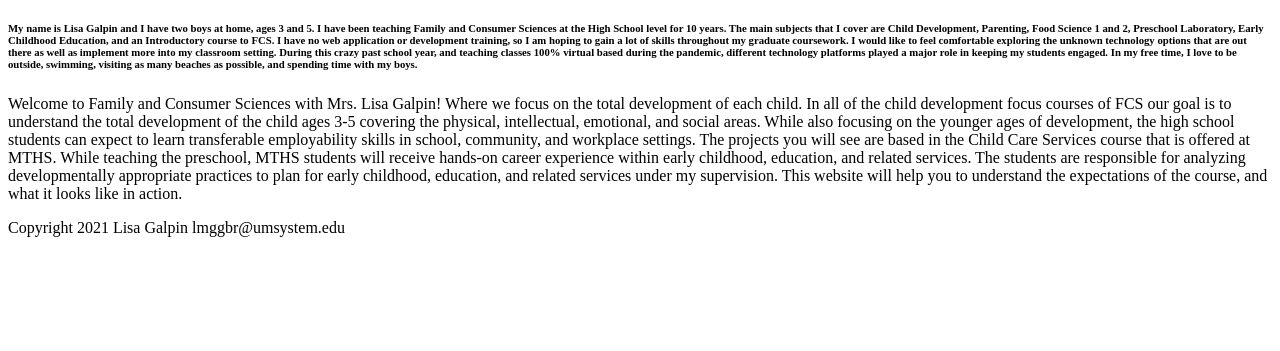
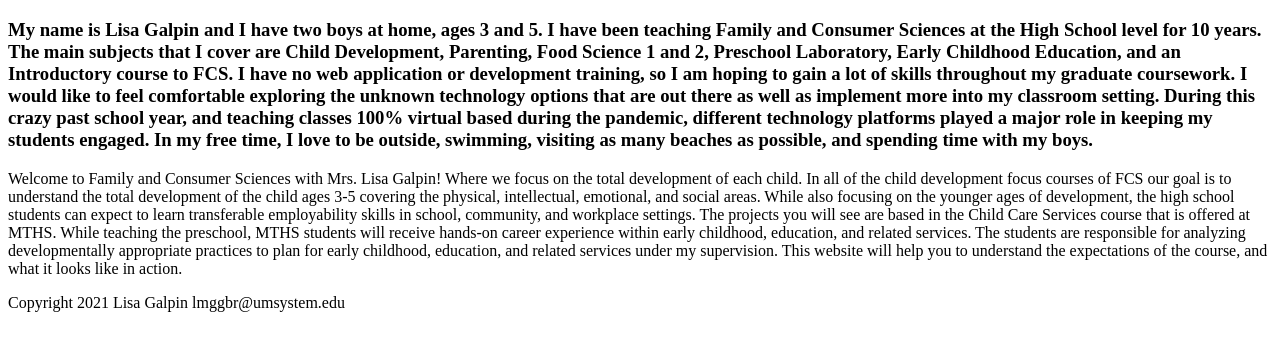
Before and after one commit to Lisag21/Lisag21.github.io, a plain HTML site: page islt_7310/index.html in a window 1280 px wide. Shown: the part 61-412 px from the top of the page. Drawn offline with Linux system fonts and the light colour scheme.

Commit message:
Update index.html

```diff
--- a/islt_7310/index.html
+++ b/islt_7310/index.html
@@ -7,7 +7,7 @@
 <body>
 <header><h1>Welcome to Lisa Galpins Website</h1></header>
     <nav></nav>
-<main><h6>My name is Lisa Galpin and I have two boys at home, ages 3 and 5. I have been teaching Family and Consumer Sciences at the High School level for 10 years. The main subjects that I cover are Child Development, Parenting, Food Science 1 and 2, Preschool Laboratory, Early Childhood Education, and an Introductory course to FCS. I have no web application or development training, so I am hoping to gain a lot of skills throughout my graduate coursework. I would like to feel comfortable exploring the unknown technology options that are out there as well as implement more into my classroom setting. During this crazy past school year, and teaching classes 100% virtual based during the pandemic, different technology platforms played a major role in keeping my students engaged. In my free time, I love to be outside, swimming, visiting as many beaches as possible, and spending time with my boys.</h6>
+<main><h3>My name is Lisa Galpin and I have two boys at home, ages 3 and 5. I have been teaching Family and Consumer Sciences at the High School level for 10 years. The main subjects that I cover are Child Development, Parenting, Food Science 1 and 2, Preschool Laboratory, Early Childhood Education, and an Introductory course to FCS. I have no web application or development training, so I am hoping to gain a lot of skills throughout my graduate coursework. I would like to feel comfortable exploring the unknown technology options that are out there as well as implement more into my classroom setting. During this crazy past school year, and teaching classes 100% virtual based during the pandemic, different technology platforms played a major role in keeping my students engaged. In my free time, I love to be outside, swimming, visiting as many beaches as possible, and spending time with my boys.</h3>
     <p>Welcome to Family and Consumer Sciences with Mrs. Lisa Galpin! Where we focus on the total development of each child. In all of the child development focus courses of FCS our goal is to understand the total development of the child ages 3-5 covering the physical, intellectual, emotional, and social areas. While also focusing on the younger ages of development, the high school students can expect to learn transferable employability skills in school, community, and workplace settings. The projects you will see are based in the Child Care Services course that is offered at MTHS. While teaching the preschool, MTHS students will receive hands-on career experience within early childhood, education, and related services. The students are responsible for analyzing developmentally appropriate practices to plan for early childhood, education, and related services under my supervision. This website will help you to understand the expectations of the course, and what it looks like in action.</p>
 </main>
 <footer>Copyright 2021 Lisa Galpin lmggbr@umsystem.edu</footer>
```
